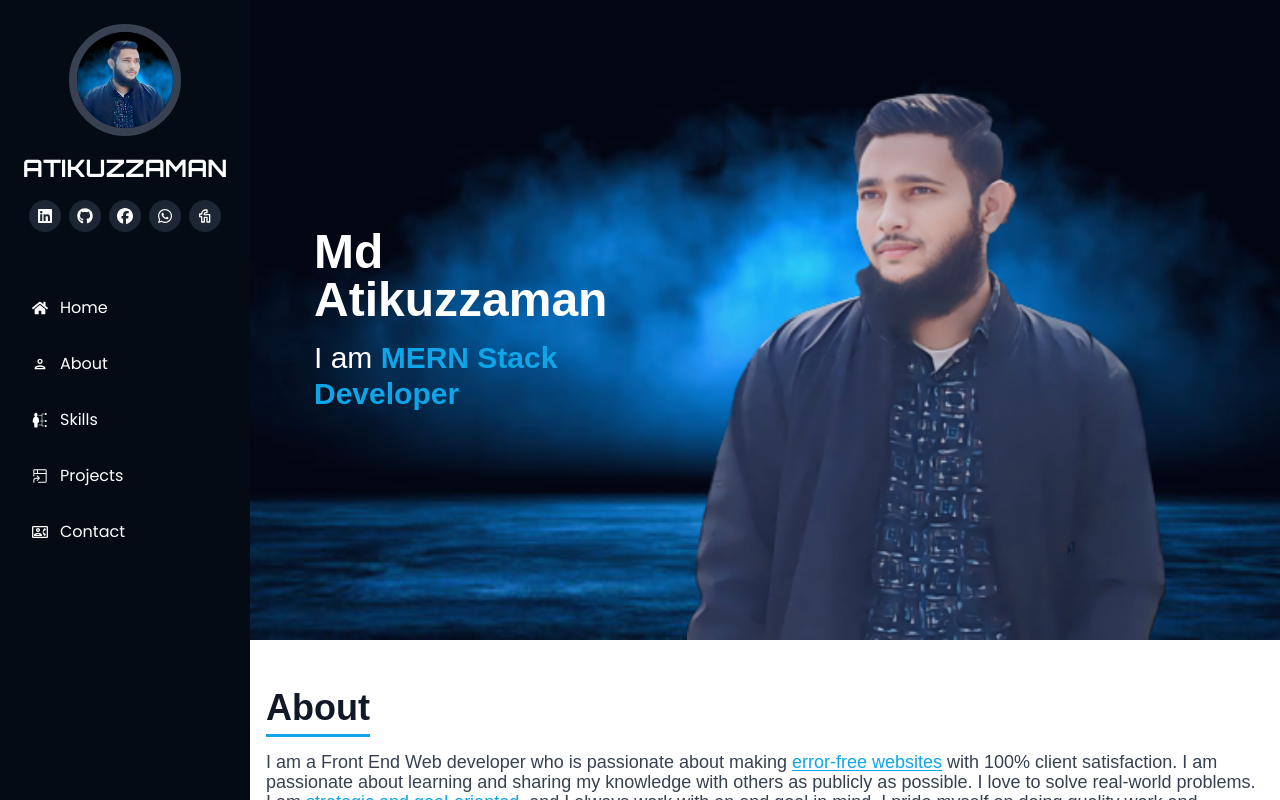
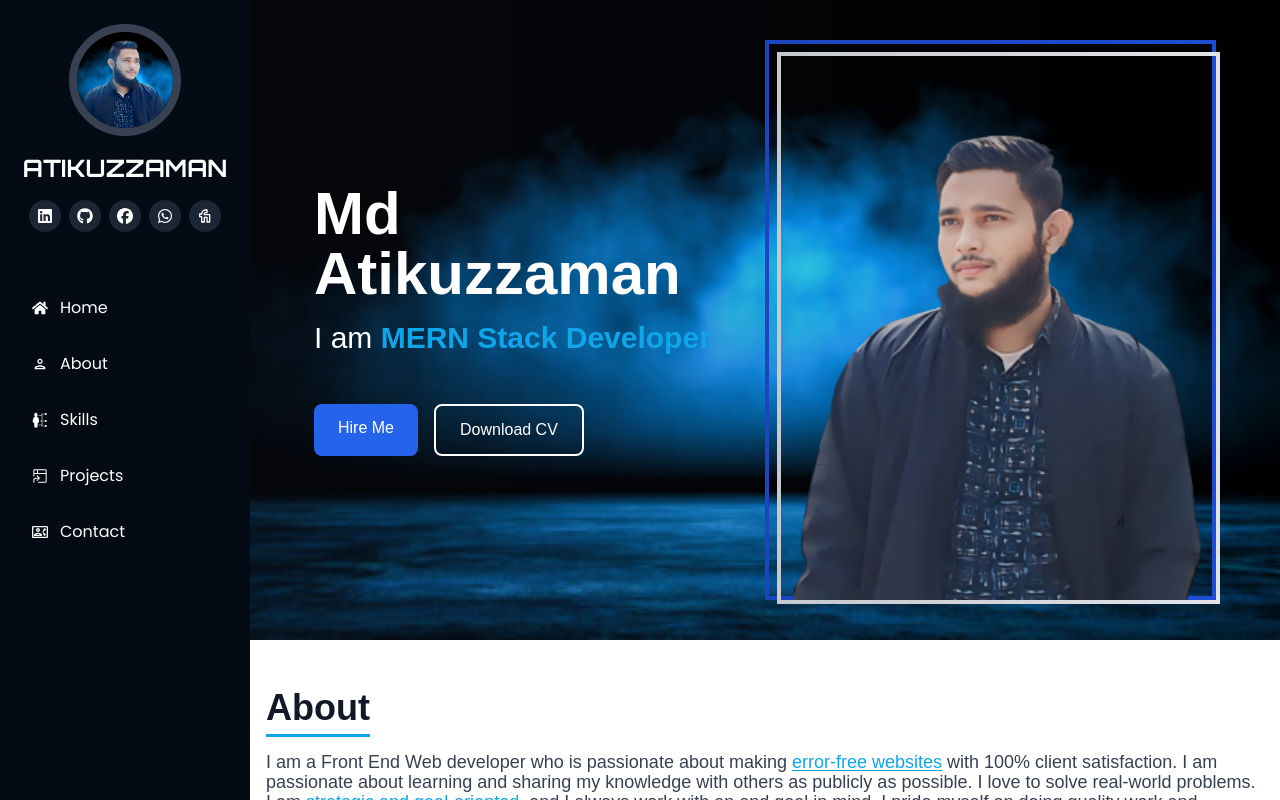
Before and after one commit to mohammad-atikuzzaman/atikuzzaman, a Next.js app: page / in a window 1280 px wide. Built offline with nearby package versions, Linux system fonts and the light colour scheme.

Commit message:
animtion added on every viewport apears

```diff
--- a/app/page.tsx
+++ b/app/page.tsx
@@ -3,7 +3,8 @@ import Contact from "@/components/Contact";
 import Footer from "@/components/Footer";
 import Hero from "@/components/hero/Hero";
 import Projects from "@/components/Projects";
-import Skills from "@/components/Skills";
+import Skills from "@/components/skills/Skills";
+
 
 export default function Home() {
   return (
--- a/components/About.tsx
+++ b/components/About.tsx
@@ -1,19 +1,64 @@
+"use client"
 import React, { FC } from "react";
+import { motion } from "framer-motion";
 import Title from "./reusableComponents/Title";
 import Image from "next/image";
 import ProfileInfo from "./ProfileInfo";
 
 const About: FC = () => {
+  // Animation variants
+  const container = {
+    hidden: { opacity: 0 },
+    visible: {
+      opacity: 1,
+      transition: {
+        staggerChildren: 0.1,
+      },
+    },
+  };
+
+  const item = {
+    hidden: { opacity: 0, y: 20 },
+    visible: {
+      opacity: 1,
+      y: 0,
+      transition: {
+        duration: 0.6,
+        ease: "easeOut"
+      }
+    }
+  };
+
+  const imageAnim = {
+    hidden: { opacity: 0, x: -20 },
+    visible: {
+      opacity: 1,
+      x: 0,
+      transition: {
+        duration: 0.8,
+        ease: "easeOut"
+      }
+    }
+  };
+
   return (
-    <div
+    <motion.div
       id="about"
       itemScope
       itemProp="description"
       aria-label="About Me"
       className="mt-12 space-y-6 px-4 max-w-screen-xl mx-auto"
+      initial="hidden"
+      whileInView="visible"
+      viewport={{ margin: "-100px" }}
+      variants={container}
     >
       <Title title="About" />
-      <p className="text-lg leading-5 font-light text-gray-700 dark:text-gray-300">
+
+      <motion.p
+        className="text-lg leading-5 font-light text-gray-700 dark:text-gray-300"
+        variants={item}
+      >
         I am a Front End Web developer who is passionate about making{" "}
         <span className="text-sky-500 dark:text-sky-400 underline underline-offset-2">
           error-free websites
@@ -26,9 +71,13 @@ const About: FC = () => {
         </span>
         , and I always work with an end goal in mind. I pride myself on doing
         quality work and maintaining excellent communication.
-      </p>
+      </motion.p>
+
       <div className="flex flex-col lg:flex-row items-stretch gap-6">
-        <div className="relative w-full lg:w-[30%] bg-gradient-to-r from-sky-500 to-blue-900 dark:from-sky-600 dark:to-blue-800 p-1 rounded-md">
+        <motion.div
+          className="relative w-full lg:w-[30%] bg-gradient-to-r from-sky-500 to-blue-900 dark:from-sky-600 dark:to-blue-800 p-1 rounded-md"
+          variants={imageAnim}
+        >
           <Image
             src="/photos/profile.png"
             priority={true}
@@ -37,13 +86,19 @@ const About: FC = () => {
             height={500}
             className="object-cover w-full h-full rounded-md"
           />
-        </div>
+        </motion.div>
 
-        <div className="flex-1">
+        <motion.div
+          className="flex-1"
+          variants={container}
+          initial="hidden"
+          whileInView="visible"
+          viewport={{ margin: "-100px" }}
+        >
           <ProfileInfo />
-        </div>
+        </motion.div>
       </div>
-    </div>
+    </motion.div>
   );
 };
 
--- a/components/Contact.tsx
+++ b/components/Contact.tsx
@@ -1,6 +1,7 @@
 "use client";
 
 import { useRef, FormEvent, ReactNode } from "react";
+import { motion } from "framer-motion";
 import emailjs from "@emailjs/browser";
 import Swal from "sweetalert2";
 import {
@@ -15,6 +16,29 @@ import Title from "./reusableComponents/Title";
 
 const Contact = () => {
   const form = useRef<HTMLFormElement | null>(null);
+
+  // Animation variants
+  const container = {
+    hidden: { opacity: 0, y: 20 },
+    visible: {
+      opacity: 1,
+      y: 0,
+      transition: {
+        staggerChildren: 0.1,
+        duration: 1,
+        ease: "easeOut"
+      }
+    }
+  };
+
+  const item = {
+    hidden: { opacity: 0, y: 20 },
+    visible: {
+      opacity: 1,
+      y: 0,
+      transition: { duration: 1 }
+    }
+  };
 
   const sendEmail = (e: FormEvent<HTMLFormElement>) => {
     e.preventDefault();
@@ -50,31 +74,24 @@ const Contact = () => {
   };
 
   return (
-    <div
+    <motion.div
       id="contact"
       aria-label="Contact Information"
       itemScope
       itemType="https://schema.org/ContactPoint"
       className="bg-sky-50 dark:bg-gray-800"
+      initial="hidden"
+      whileInView="visible"
+      viewport={{ margin: "-100px" }}
+      variants={container}
     >
       <div className="px-4 py-12 rounded-xl md:flex justify-between gap-8 w-full max-w-screen-xl mx-auto">
-        <div className="mb-4 md:w-[30%]">
+        <motion.div className="mb-4 md:w-[30%]" variants={item}>
           <Title title="Contact" />
-          <div id="map">
-            {/* <iframe
-              title="Google Map"
-              width="100%"
-              height="100%"
-              style={{ border: 0 }}
-              loading="lazy"
-              allowFullScreen
-              referrerPolicy="no-referrer-when-downgrade"
-              src={`https://www.google.com/maps/embed/v1/place?key=YOUR_GOOGLE_MAPS_API_KEY&q=Pabna,Bangladesh`}
-            ></iframe> */}
-          </div>
-        </div>
-        <div className="md:w-[70%]">
-          <div>
+        </motion.div>
+
+        <motion.div className="md:w-[70%]" variants={container}>
+          <motion.div variants={item}>
             <h2 className="text-2xl font-semibold mb-3 dark:text-white">Contact Info</h2>
             <div className="grid md:grid-cols-2 gap-4">
               <ContactInfo
@@ -113,10 +130,15 @@ const Contact = () => {
                 link="https://www.facebook.com/mohammadakash20"
               />
             </div>
-          </div>
+          </motion.div>
+
           <br />
-          <hr className="bg-slate-800 border-slate-800 dark:bg-gray-600 dark:border-gray-600" />
-          <div>
+          <motion.hr
+            className="bg-slate-800 border-slate-800 dark:bg-gray-600 dark:border-gray-600"
+            variants={item}
+          />
+
+          <motion.div variants={item}>
             <h2 className="font-semibold text-2xl my-3 dark:text-white">Send me Mail</h2>
             <form
               ref={form}
@@ -140,16 +162,18 @@ const Contact = () => {
                 name="message"
                 placeholder="Write your message here"
               />
-              <input
+              <motion.input
                 type="submit"
                 value="Send"
-                className="bg-sky-900 dark:bg-blue-700 text-white w-full font-bold border-b-sky-700 dark:border-b-blue-900 border-b-[3px] hover:bg-sky-950 dark:hover:bg-blue-800 transition-all"
+                className="bg-sky-900 dark:bg-blue-700 text-white w-full font-bold border-b-sky-700 dark:border-b-blue-900 border-b-[3px] hover:bg-sky-950 dark:hover:bg-blue-800 transition-all cursor-pointer"
+                whileHover={{ scale: 1.02 }}
+                whileTap={{ scale: 0.98 }}
               />
             </form>
-          </div>
-        </div>
+          </motion.div>
+        </motion.div>
       </div>
-    </div>
+    </motion.div>
   );
 };
 
@@ -163,7 +187,13 @@ interface ContactInfoProps {
 }
 
 const ContactInfo = ({ icon, label, value, link }: ContactInfoProps) => (
-  <div className="flex items-center gap-2 dark:text-gray-300">
+  <motion.div
+    className="flex items-center gap-2 dark:text-gray-300"
+    initial={{ opacity: 0, x: -10 }}
+    whileInView={{ opacity: 1, x: 0 }}
+    viewport={{ margin: "-50px" }}
+    transition={{ duration: 0.5 }}
+  >
     {icon}
     <div>
       <p className="dark:text-gray-400">{label}</p>
@@ -175,7 +205,7 @@ const ContactInfo = ({ icon, label, value, link }: ContactInfoProps) => (
         <h4 className="dark:text-white">{value}</h4>
       )}
     </div>
-  </div>
+  </motion.div>
 );
 
 interface InputFieldProps {
@@ -186,7 +216,12 @@ interface InputFieldProps {
 }
 
 const InputField = ({ label, name, type, placeholder }: InputFieldProps) => (
-  <div>
+  <motion.div
+    initial={{ opacity: 0, y: 10 }}
+    whileInView={{ opacity: 1, y: 0 }}
+    viewport={{ margin: "-50px" }}
+    transition={{ duration: 0.5 }}
+  >
     <label htmlFor={name} className="dark:text-gray-300">{label}</label>
     <br />
     <input
@@ -196,7 +231,7 @@ const InputField = ({ label, name, type, placeholder }: InputFieldProps) => (
       className="w-full p-2 font-semibold rounded-md border-2 border-sky-900 dark:border-gray-600 dark:bg-gray-700 dark:text-white"
       required
     />
-  </div>
+  </motion.div>
 );
 
 interface TextareaFieldProps {
@@ -206,7 +241,12 @@ interface TextareaFieldProps {
 }
 
 const TextareaField = ({ label, name, placeholder }: TextareaFieldProps) => (
-  <div>
+  <motion.div
+    initial={{ opacity: 0, y: 10 }}
+    whileInView={{ opacity: 1, y: 0 }}
+    viewport={{ margin: "-50px" }}
+    transition={{ duration: 0.5 }}
+  >
     <label htmlFor={name} className="dark:text-gray-300">{label}</label>
     <br />
     <textarea
@@ -215,5 +255,5 @@ const TextareaField = ({ label, name, placeholder }: TextareaFieldProps) => (
       className="w-full p-2 font-semibold rounded-md border-2 border-sky-900 dark:border-gray-600 dark:bg-gray-700 dark:text-white"
       required
     ></textarea>
-  </div>
+  </motion.div>
 );
--- a/components/ProfileInfo.tsx
+++ b/components/ProfileInfo.tsx
@@ -1,5 +1,5 @@
 import Link from "next/link";
-import React from "react";
+import { motion } from "framer-motion";
 import { BsFillHddStackFill } from "react-icons/bs";
 import { FaPhoneAlt } from "react-icons/fa";
 import { FaDiscourse, FaGraduationCap, FaTreeCity } from "react-icons/fa6";
@@ -10,71 +10,131 @@ import { LuUniversity } from "react-icons/lu";
 import { MdOutlineAttachEmail } from "react-icons/md";
 
 const ProfileInfo = () => {
+  // Animation variants
+  const container = {
+    hidden: { opacity: 0 },
+    show: {
+      opacity: 1,
+      transition: {
+        staggerChildren: 0.1,
+      }
+    }
+  };
+
+  const item = {
+    hidden: { opacity: 0, y: 10 },
+    show: {
+      opacity: 1,
+      y: 0,
+      transition: {
+        type: "spring",
+        stiffness: 100,
+        damping: 10,
+        duration: 0.5
+      }
+    }
+  };
+
   return (
-    <div className="max-w-3xl mx-auto px-6 text-gray-800 dark:text-gray-200">
-      <h2 className="text-2xl font-bold dark:text-white">Full Stack Web Developer.</h2>
-      <p className="italic text-gray-600 dark:text-gray-400 mt-2">
+    <motion.div
+      className="max-w-3xl mx-auto px-6 text-gray-800 dark:text-gray-200"
+      initial="hidden"
+      whileInView="show"
+      viewport={{ margin: "-50px" }}
+      variants={container}
+    >
+      <motion.h2
+        className="text-2xl font-bold dark:text-white"
+        variants={item}
+      >
+        Full Stack Web Developer.
+      </motion.h2>
+
+      <motion.p
+        className="italic text-gray-600 dark:text-gray-400 mt-2"
+        variants={item}
+      >
         MERN Stack consists of MongoDB, Express.js, React.js, and Node.js,
         enabling full-stack JavaScript development for building dynamic and
         scalable web applications.
-      </p>
+      </motion.p>
 
-      <div className="grid grid-cols-1 md:grid-cols-2 gap-4 mt-4">
-        <p className="flex items-center gap-2">
+      <motion.div
+        className="grid grid-cols-1 md:grid-cols-2 gap-4 mt-4"
+        variants={container}
+        initial="hidden"
+        whileInView="show"
+        viewport={{ margin: "-50px" }}
+      >
+        <motion.p className="flex items-center gap-2" variants={item}>
           <IoIosCalendar className="text-blue-500 dark:text-blue-400" />
           <b>Birthday:</b> 10 November 2001
-        </p>
-        <p className="flex items-center gap-2">
+        </motion.p>
+
+        <motion.p className="flex items-center gap-2" variants={item}>
           <BsFillHddStackFill className="text-blue-500 dark:text-blue-400" />
           <b>Stack:</b> MERN
-        </p>
-        <p className="flex items-center gap-2">
+        </motion.p>
+
+        <motion.p className="flex items-center gap-2" variants={item}>
           <LuUniversity className="text-blue-500 dark:text-blue-400" />
           <b>University:</b> National University Bangladesh
-        </p>
-        <p className="flex items-center gap-2">
+        </motion.p>
+
+        <motion.p className="flex items-center gap-2" variants={item}>
           <FaGraduationCap className="text-blue-500 dark:text-blue-400" />
           <b>Study:</b> BBA {"(management)"}
-        </p>
-        <p className="flex items-center gap-2">
+        </motion.p>
+
+        <motion.p className="flex items-center gap-2" variants={item}>
           <FaPhoneAlt className="text-blue-500 dark:text-blue-400" />
           <b>Phone:</b> +8801729414662
-        </p>
-        <p className="flex items-center gap-2">
+        </motion.p>
+
+        <motion.p className="flex items-center gap-2" variants={item}>
           <MdOutlineAttachEmail className="text-blue-500 dark:text-blue-400" />
           <b>Email:</b> akash203037@gmail.com
-        </p>
-        <p className="flex items-center gap-2">
+        </motion.p>
+
+        <motion.p className="flex items-center gap-2" variants={item}>
           <FaTreeCity className="text-blue-500 dark:text-blue-400" />
           <b>Address:</b> Pabna, Bangladesh
-        </p>
-        <p className="flex items-center gap-2">
+        </motion.p>
+
+        <motion.p className="flex items-center gap-2" variants={item}>
           <GrStatusGood className="text-blue-500 dark:text-blue-400" />
           <b>Availability:</b> Open for work
-        </p>
-        <p className="flex items-center gap-2">
+        </motion.p>
+
+        <motion.p className="flex items-center gap-2" variants={item}>
           <FaDiscourse className="text-blue-500 dark:text-blue-400" />
           <b>Courses:</b>{" "}
           <Link
             title="certificate of atikuzzaman"
+            target="_blank"
             href="https://drive.google.com/file/d/1gCsI95gnRjqzbiHbSD3hgW3-CbiupbmT/view?usp=drive_link"
             className="text-blue-600 dark:text-blue-400 hover:underline"
           >
             Complete Web Development
           </Link>
-        </p>
-        <p className="flex items-center gap-2">
+        </motion.p>
+
+        <motion.p className="flex items-center gap-2" variants={item}>
           <IoLanguage className="text-blue-500 dark:text-blue-400" />
           <b>Language:</b> Bangla, English
-        </p>
-      </div>
-      <p className="mt-6 text-gray-700 dark:text-gray-300">
+        </motion.p>
+      </motion.div>
+
+      <motion.p
+        className="mt-6 text-gray-700 dark:text-gray-300"
+        variants={item}
+      >
         I am a passionate MERN Stack developer skilled in MongoDB, Express.js,
         React.js, and Node.js. I build scalable, dynamic web applications,
         ensuring high performance, responsiveness, and seamless user experiences
         with modern JavaScript technologies.
-      </p>
-    </div>
+      </motion.p>
+    </motion.div>
   );
 };
 
--- a/components/hero/Hero.tsx
+++ b/components/hero/Hero.tsx
@@ -1,9 +1,10 @@
-"use client"
+"use client";
 import React from "react";
 import { motion } from "framer-motion";
 import Image from "next/image";
 import ProfileImage from "./atikuzzaman.png";
 import TypeWriterEffect from "../TypeWriterEffect";
+import Link from "next/link";
 
 // Animation variants
 const container = {
@@ -17,67 +18,95 @@ const container = {
 };
 
 const item = {
-  hidden: { opacity: 0, x: -50 },
-  show: { opacity: 1, x: 0, transition: { duration: 0.5 } },
-};
-
-const imageAnim = {
-  hidden: { opacity: 0, y: 50 },
+  hidden: { opacity: 0, y: 20 },
   show: {
     opacity: 1,
     y: 0,
     transition: {
-      duration: 0.8,
+      duration: 0.5,
       ease: "easeOut"
     }
   },
 };
 
+const imageAnim = {
+  hidden: { opacity: 0, scale: 0.9 },
+  show: {
+    opacity: 1,
+    scale: 1,
+    transition: {
+      duration: 0.8,
+      ease: "easeOut"
+    },
+  },
+};
+
 const Hero = () => {
   return (
-    <section className="relative bg-[url(/photos/bg.jpg)] w-full min-h-[80vh] bg-cover bg-center bg-no-repeat flex flex-col-reverse md:flex-row justify-between items-center px-4 md:px-8 lg:px-16 overflow-hidden">
-      {/* First Section - Vertically Centered with Animation */}
-      <motion.section
-        className="text-white z-10 py-8 md:py-0 flex-1 flex flex-col justify-center"
+    <section className="relative bg-[url(/photos/bg.jpg)] dark:bg-[url(/photos/bg-dark.jpg)] w-full min-h-screen md:min-h-[80vh] bg-cover bg-center bg-no-repeat flex flex-col-reverse md:flex-row items-center justify-center md:justify-between px-4 sm:px-8 lg:px-16 overflow-hidden">
+      {/* Content Section - Stacked on mobile, side-by-side on desktop */}
+      <motion.div
+        className="z-10 w-full md:w-1/2 flex flex-col items-center md:items-start text-center md:text-left py-12 md:py-0"
         variants={container}
         initial="hidden"
-        animate="show"
+        whileInView="show"
+        viewport={{ margin: "-100px" }}
       >
-        <motion.h2
-          className="text-3xl md:text-4xl lg:text-5xl font-bold mb-4"
+        <motion.h1
+          className="text-4xl sm:text-5xl md:text-6xl font-bold mb-4 text-white"
           variants={item}
         >
           Md Atikuzzaman
-        </motion.h2>
-        <motion.p
-          className="text-xl md:text-2xl lg:text-3xl font-medium"
+        </motion.h1>
+
+        <motion.div
+          className="text-xl sm:text-2xl md:text-3xl font-medium text-white mb-8 md:mb-12"
           variants={item}
         >
           I am <TypeWriterEffect />
-        </motion.p>
-      </motion.section>
+        </motion.div>
 
-      {/* Second Section - Bottom Aligned with Animation */}
-      <motion.section
-        className="relative w-full md:w-auto flex justify-center md:block mt-8 md:mt-0"
+        {/* Call-to-action buttons */}
+        <motion.div className="flex gap-4" variants={item}>
+          <Link
+            href="/contacts"
+            className="px-6 py-3 bg-blue-600 hover:bg-blue-700 text-white rounded-lg transition-all"
+          >
+            Hire Me
+          </Link>
+          <Link
+            href="/MERN_Stack_developer_Atikuzzaman's_resume.pdf"
+            target="_blank"
+            className="px-6 py-3 bg-transparent border-2 border-white text-white hover:bg-white hover:text-gray-900 rounded-lg transition-all"
+          >
+            Download CV
+          </Link>
+        </motion.div>
+      </motion.div>
+
+      {/* Image Section - Centered on mobile, aligned bottom on desktop */}
+      <motion.div
+        className="relative w-full md:w-1/2 flex justify-center items-end mt-8 md:mt-0"
         initial="hidden"
-        animate="show"
+        whileInView="show"
+        viewport={{ margin: "-100px" }}
         variants={imageAnim}
       >
-        <div className="relative h-64 md:h-[80vh] w-64 md:w-auto aspect-square">
+        <div className="relative border-4 border-blue-700 w-64 h-64 sm:w-80 sm:h-80 md:w-full md:h-[70vh] aspect-square">
           <Image
             src={ProfileImage}
             alt="Atikuzzaman"
             fill
-            className="object-contain object-bottom"
+            className="object-contain object-bottom border-4 mt-2 ml-2"
             priority
+            sizes="(max-width: 768px) 100vw, 50vw"
           />
         </div>
-      </motion.section>
+      </motion.div>
 
-      {/* Overlay */}
+      {/* Gradient Overlay */}
       <motion.div
-        className="absolute inset-0 bg-blue-800/10"
+        className="absolute inset-0 bg-gradient-to-t md:bg-gradient-to-r from-gray-900/30 to-transparent"
         initial={{ opacity: 0 }}
         animate={{ opacity: 1 }}
         transition={{ duration: 0.5 }}
--- a/components/Skills.tsx
+++ b/components/skills/Skills.tsx
@@ -17,8 +17,8 @@ import {
   SiTypescript,
 } from "react-icons/si";
 import "./skillsStyle.css";
-import Title from "./reusableComponents/Title";
 import { GrMysql } from "react-icons/gr";
+import Title from "../reusableComponents/Title";
 
 const Skills = () => {
   return (
```
Also changed, not shown: components/skills/skillsStyle.css (renamed from components/skillsStyle.css), 2 other files (tests, documents, lock files or other folders).
